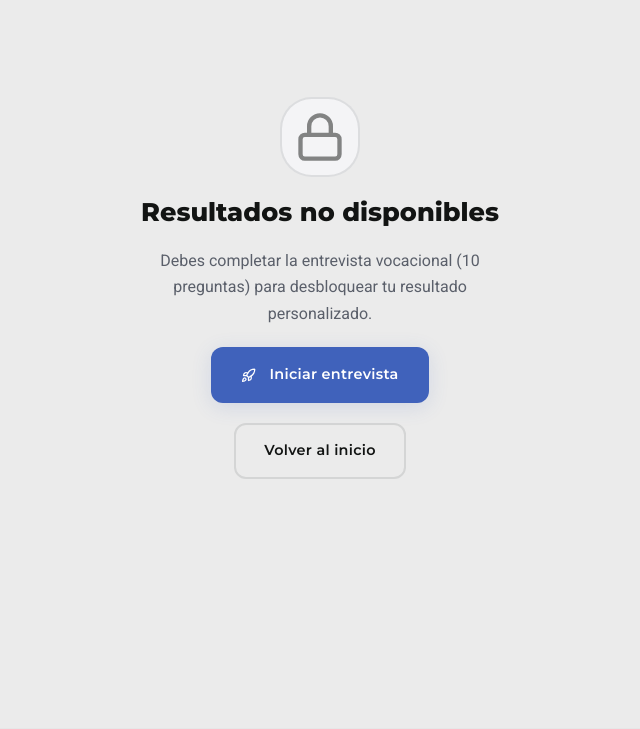
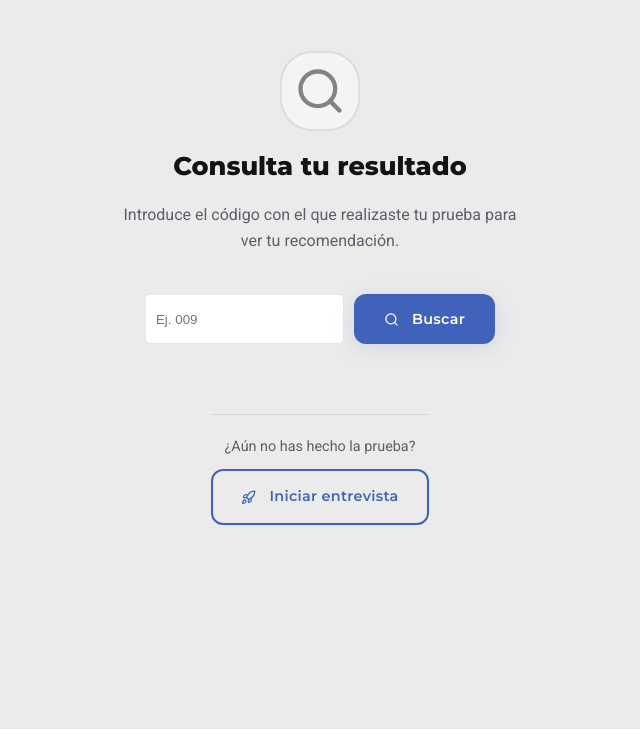
Before and after one commit to Trayector-IA/Trayector-IA_RELEASE_V1, a Flask app: page /resultados in a window 1280 px wide. Shown: the part 72-801 px from the top of the page, without its empty margins (320-960 px from the left). Run offline with Flask 3, Linux system fonts and the light colour scheme; parts of the project's set-up code (start-up, migrations or seed data) failed here and were passed over.

Commit message:
ajustes de resultados

```diff
--- a/api/orientador.py
+++ b/api/orientador.py
@@ -116,7 +116,7 @@ class OrientadorAPI:
             return {"es_valida": True, "mensaje": f"¡Gracias!{aviso}\n\n**{siguiente}**"}
         return {"es_valida": True, "mensaje": "¡Completaste las 10 preguntas! Procesando tu perfil con IA..."}
 
-    def obtener_resultado(self, respuestas):
+    def obtener_resultado(self, respuestas, skip_llm=False):
             # 1. Verificación inicial: ¿El modelo cargó correctamente al iniciar el servidor?
             if not self.nlp_ok:
                 return self._resultado_error("modelo")
@@ -135,13 +135,14 @@ class OrientadorAPI:
                 info = self.info_carrera(carrera)
 
                 # 4. Generación de la explicación (IA vs Fallback)
-                if self.llm_ok:
-                    try:
-                        explicacion = generar_explicacion_afinidad(respuestas, carrera, pct)
-                    except Exception as e:
-                        print(f"[LLM] Error en explicación dinámica: {e}")
-                        explicacion = self._explicacion_fallback(carrera, pct)
+                if self.llm_ok and not skip_llm: # Añadimos la condición 'not skip_llm'
+                        try:
+                            explicacion = generar_explicacion_afinidad(respuestas, carrera, pct)
+                        except Exception as e:
+                            print(f"[LLM] Error en explicación dinámica: {e}")
+                            explicacion = self._explicacion_fallback(carrera, pct)
                 else:
+                        # Si skip_llm es True, usamos el fallback rápido sin gastar tokens
                     explicacion = self._explicacion_fallback(carrera, pct)
 
                 # 5. Retorno de éxito
--- a/app.py
+++ b/app.py
@@ -71,11 +71,58 @@ def orientador_page():
 
 @app.route('/resultados')
 def resultados():
+    # 1. Detectar si el test se acaba de completar (para mostrar el "Gracias")
+    finalizado = request.args.get('finalizado') == 'true'
+
+    # 2. Intentar obtener código desde la URL (buscador manual)
+    codigo_busqueda = request.args.get('codigo', '').strip()
+
+    # 3. PRIORIDAD 1: Búsqueda explícita por código (Puerta de entrada manual)
+    if codigo_busqueda:
+        doc_db = db_client.obtener_resultado_por_id(codigo_busqueda)
+        if doc_db and "resultado" in doc_db:
+            res = doc_db["resultado"]
+
+            # Mapeo de compatibilidad y ocultar porcentajes
+            if "carrera_principal" in res and "carrera_recomendada" not in res:
+                res["carrera_recomendada"] = res["carrera_principal"]
+            res["porcentaje"] = None
+            source_opciones = res.get("otras_carreras") or res.get("otras_opciones") or []
+            res["otras_opciones"] = [
+                {"Carrera": op.get("Carrera") or op.get("carrera") if isinstance(op, dict) else str(op), "Similitud": None}
+                for op in source_opciones
+            ]
+            res.setdefault("explicacion", "Resultado recuperado de la base de datos.")
+            res.setdefault("total_respuestas", 10)
+
+            return render_template('resultados.html', locked=False, resultado=res)
+        else:
+            return render_template('resultados.html', locked=True, error_busqueda="Código no encontrado.")
+
+    # 4. PRIORIDAD 2: Pantalla de agradecimiento inmediata
+    if finalizado:
+        return render_template('resultados.html', test_finalizado=True)
+
+    # 5. BARRERA DE SEGURIDAD:
+    # Si el usuario ya completó el test (session['completado'] == True),
+    # NO le mostramos los resultados aunque estén en memoria. Lo mandamos al buscador.
+    if session.get('completado'):
+        return render_template('resultados.html', locked=True)
+
+    # 6. Flujo normal (solo para el momento exacto antes de marcar 'completado' o en test)
     sid = session.get('sid')
-    resultado = _STORE.get(sid, {}).get('resultado') if sid else None
-    if not resultado:
+    resultado_sesion = _STORE.get(sid, {}).get('resultado') if sid else None
+
+    if not resultado_sesion:
         return render_template('resultados.html', locked=True)
-    return render_template('resultados.html', locked=False, resultado=resultado)
+
+    # Ocultamos el porcentaje en sesión actual
+    resultado_sesion["porcentaje"] = None
+    if "otras_opciones" in resultado_sesion:
+        for op in resultado_sesion["otras_opciones"]:
+            op["Similitud"] = None
+
+    return render_template('resultados.html', locked=False, resultado=resultado_sesion)
 
 @app.route('/sobre-nosotros')
 def sobre_nosotros():
@@ -262,30 +309,24 @@ def api_result():
     try:
         resultado = orientador.obtener_resultado(respuestas)
 
-        # --- NUEVA BARRERA DE ERROR ---
-        # Si el orientador detectó un fallo lógico (KNN vacío, modelo caído, etc.)
         if resultado.get("error"):
-            # Devolvemos success=False para que el JS active la alerta roja
             return jsonify({'success': False, 'error': resultado.get("explicacion", "Error en el análisis.")})
-        # ------------------------------
 
-        # Si no hay error, el flujo sigue normal
         store['resultado'] = resultado
         session['completado'] = True
         session.modified = True
-        db_client.limpiar_progreso(usuario_id)  # test completado → eliminar progreso parcial
+        db_client.limpiar_progreso(usuario_id)
 
-        carrera_top = resultado.get("carrera_recomendada")
-        porcentaje_top = resultado.get("porcentaje")
-        otras_opciones = resultado.get("otras_opciones", [])
+        # --- PERSISTENCIA OPTIMIZADA (SIN DUPLICADOS) ---
+        datos_para_mongo = resultado.copy()
 
-        datos_para_mongo = {
-            "carrera_principal": carrera_top,
-            "similitud_principal": porcentaje_top,
-            "otras_carreras": otras_opciones
-        }
+        # Mapeamos a los nombres de llave que prefieras en la BD
+        # Si prefieres 'carrera_principal' y 'otras_carreras':
+        datos_para_mongo["carrera_principal"] = datos_para_mongo.pop("carrera_recomendada", None)
+        datos_para_mongo["similitud_principal"] = datos_para_mongo.pop("porcentaje", None)
+        datos_para_mongo["otras_carreras"] = datos_para_mongo.pop("otras_opciones", [])
 
-        # Solo guardamos en DB si fue un éxito real
+        # Ahora 'datos_para_mongo' tiene todo el texto de la IA pero sin llaves repetidas
         db_client.guardar_resultado(usuario_id, datos_para_mongo)
 
         return jsonify({'success': True, 'resultado': resultado})
--- a/static/js/chat.js
+++ b/static/js/chat.js
@@ -485,9 +485,10 @@
     });
   }
 
-  if (viewResultsBtn) {
+if (viewResultsBtn) {
     viewResultsBtn.addEventListener('click', () => {
-      window.location.href = '/resultados';
+      // Redirigimos con la bandera de "finalizado" para mostrar el agradecimiento
+      window.location.href = '/resultados?finalizado=true';
     });
   }
 
--- a/templates/resultados.html
+++ b/templates/resultados.html
@@ -8,15 +8,46 @@
 {% block content %}
 <div class="container results-page">
 
-  {% if locked %}
+  {% if test_finalizado %}
   <div class="results-locked">
-    <div class="lock-icon"><i data-lucide="lock"></i></div>
-    <h2>Resultados no disponibles</h2>
-    <p>Debes completar la entrevista vocacional (10 preguntas) para desbloquear tu resultado personalizado.</p>
-    <a href="/orientador" class="btn btn-primary"><i data-lucide="rocket"></i> Iniciar entrevista</a>
-    <a href="/" class="btn btn-ghost">Volver al inicio</a>
+    <div class="lock-icon" style="color: var(--color-success);"><i data-lucide="check-circle"></i></div>
+    <h2>¡Gracias por participar!</h2>
+    <p>Tus respuestas han sido procesadas correctamente.</p>
+    <div style="background: var(--color-bg-subtle); padding: 15px; border-radius: 8px; margin: 20px 0; border: 1px solid var(--color-border);">
+        <p style="margin: 0; font-weight: 500; color: var(--color-text);">
+            Los resultados serán guardados por sus maestros para su posterior revisión.
+        </p>
+    </div>
+    <div class="result-actions" style="justify-content: center;">
+        <a href="/" class="btn btn-primary">Volver al inicio</a>
+    </div>
   </div>
 
+  {# 2. BUSCADOR POR CÓDIGO (Se muestra si no hay sesión activa) #}
+  {% elif locked %}
+  <div class="results-locked">
+    <div class="lock-icon"><i data-lucide="search"></i></div>
+    <h2>Consulta tu resultado</h2>
+    <p>Introduce el código con el que realizaste tu prueba para ver tu recomendación.</p>
+
+    {% if error_busqueda %}
+    <div style="background-color: #ffebee; color: #c62828; padding: 10px; border-radius: 6px; margin: 15px auto; max-width: 400px; font-size: 0.9rem;">
+        <i data-lucide="alert-circle" style="width: 16px; height: 16px; vertical-align: text-bottom;"></i> {{ error_busqueda }}
+    </div>
+    {% endif %}
+
+    <form method="GET" action="/resultados" style="display: flex; gap: 10px; justify-content: center; margin: 20px 0;">
+        <input type="text" name="codigo" class="form-control" placeholder="Ej. 009" required style="max-width: 250px; padding: 10px; border-radius: 5px; border: 1px solid var(--color-border);">
+        <button type="submit" class="btn btn-primary"><i data-lucide="search"></i> Buscar</button>
+    </form>
+
+    <div style="margin-top: 30px; padding-top: 20px; border-top: 1px solid var(--color-border);">
+        <p style="color: var(--color-text-muted); font-size: 0.9rem; margin-bottom: 10px;">¿Aún no has hecho la prueba?</p>
+        <a href="/orientador" class="btn btn-outline"><i data-lucide="rocket"></i> Iniciar entrevista</a>
+    </div>
+  </div>
+
+  {# 3. VISTA DE RESULTADOS (Se muestra al buscar código o en admin) #}
   {% else %}
 
   <div class="result-header">
@@ -109,6 +140,3 @@
   {% endif %}
 </div>
 {% endblock %}
-
-{% block extra_js %}
-{% endblock %}
```
Also changed, not shown: database.py (+9 -0 lines), 1 other file.
